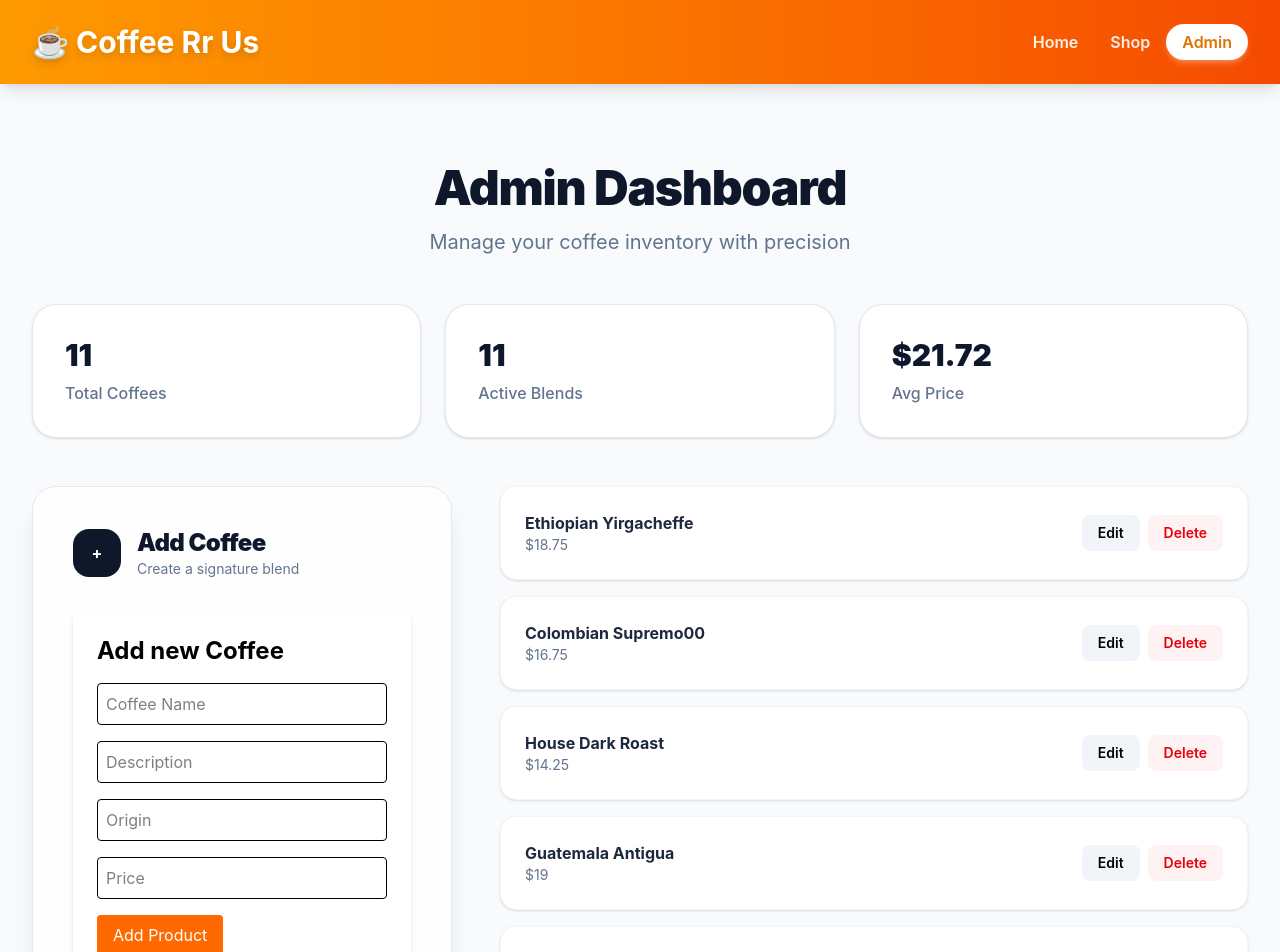
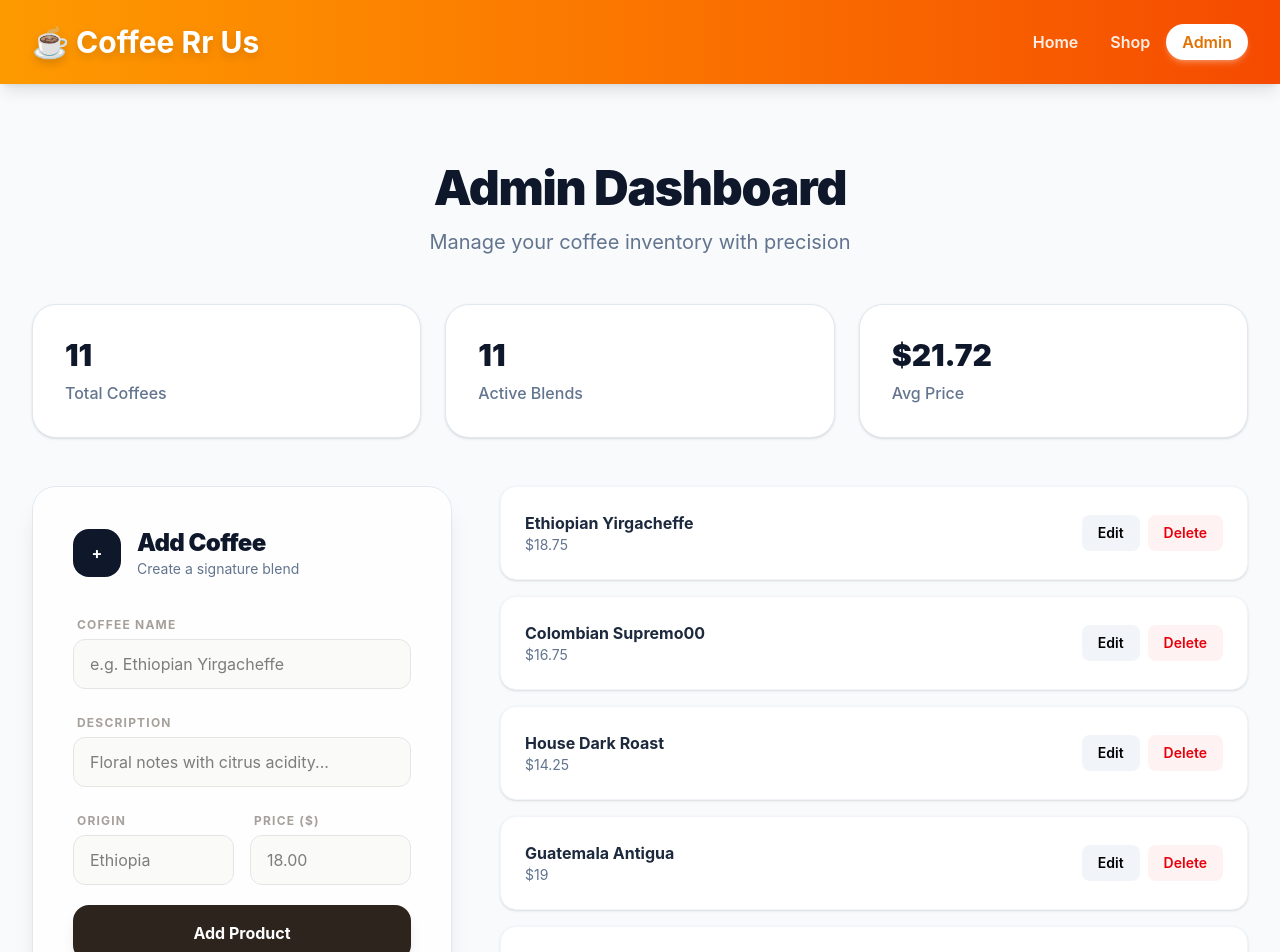
Before and after one commit to derrick-k1/CoffeeRUs, a React (Vite) app: page /admin in a window 1280 px wide. Shown: the top 952 px of the page. Built offline with nearby package versions, Linux system fonts and the light colour scheme; data requests are answered from the project's data file.

Commit message:
feat: simplify ProductForm with unified state and dynamic add/edit modes

```diff
--- a/src/components/ProductForm.jsx
+++ b/src/components/ProductForm.jsx
@@ -1,99 +1,116 @@
-import React, { useState, useEffect } from 'react'
+import React, { useState, useEffect } from 'react';
 
-function ProductForm({ initial, onSubmit }) {
-    const [name, setName] = useState('');
-    const [description, setDescription] = useState('');
-    const [price, setPrice] = useState('');
-    const [origin, setOrigin] = useState('');
+export default function ProductForm({ initial, onSubmit }) {
+    // 1. Single state object for cleaner code
+    const [formData, setFormData] = useState({
+        name: '',
+        description: '',
+        price: '',
+        origin: ''
+    });
 
-    // ✅ THIS IS THE FIX (auto-fill when editing)
+    // 2. ✅ Auto-fill when editing (Syncing with the 'initial' prop)
     useEffect(() => {
         if (initial?.id) {
-            setName(initial.name || '');
-            setDescription(initial.description || '');
-            setPrice(initial.price || '');
-            setOrigin(initial.origin || '');
+            setFormData({
+                name: initial.name || '',
+                description: initial.description || '',
+                price: initial.price || '',
+                origin: initial.origin || ''
+            });
         } else {
-            setName('');
-            setDescription('');
-            setPrice('');
-            setOrigin('');
+            setFormData({ name: '', description: '', price: '', origin: '' });
         }
     }, [initial]);
+
+    // 3. Generic handler to update any field
+    const handleChange = (e) => {
+        const { name, value } = e.target;
+        setFormData(prev => ({ ...prev, [name]: value }));
+    };
 
     function handleSubmit(event) {
         event.preventDefault();
 
+        // Pass the data up with the same logic as your current code
         onSubmit({
             id: initial?.id || Date.now(),
-            name,
-            description,
-            price: Number(price),
-            origin,
+            ...formData,
+            price: Number(formData.price),
             status: "active"
         });
 
-        // clear ONLY after adding, not during edit
+        // ✅ Clear ONLY after adding new coffee, not during edit
         if (!initial?.id) {
-            setName('');
-            setDescription('');
-            setPrice('');
-            setOrigin('');
+            setFormData({ name: '', description: '', price: '', origin: '' });
         }
     }
 
     return (
-        <form onSubmit={handleSubmit}
-            className="bg-white p-6 rounded-lg shadow-md space-y-4">
-
-            <h2 className="text-2xl font-bold">
-                {initial?.id ? "Edit Coffee" : "Add new Coffee"}
-            </h2>
-
+        <form onSubmit={handleSubmit} className="space-y-5">
+            {/* Field: Name */}
+            <div>
+                <label className="text-xs font-bold uppercase text-stone-400 tracking-widest ml-1">Coffee Name</label>
                 <input
+                    name="name"
                     type="text"
-                placeholder='Coffee Name'
-                value={name}
-                onChange={(e) => setName(e.target.value)}
-                className='w-full border p-2 rounded'
+                    placeholder="e.g. Ethiopian Yirgacheffe"
+                    value={formData.name}
+                    onChange={handleChange}
+                    className="w-full mt-1 px-4 py-3 rounded-xl border border-stone-200 bg-stone-50 focus:ring-2 focus:ring-amber-500 outline-none transition-all"
                     required
                 />
+            </div>
 
+            {/* Field: Description */}
+            <div>
+                <label className="text-xs font-bold uppercase text-stone-400 tracking-widest ml-1">Description</label>
                 <input
+                    name="description"
                     type="text"
-                placeholder='Description'
-                value={description}
-                onChange={(e) => setDescription(e.target.value)}
-                className='w-full border p-2 rounded'
+                    placeholder="Floral notes with citrus acidity..."
+                    value={formData.description}
+                    onChange={handleChange}
+                    className="w-full mt-1 px-4 py-3 rounded-xl border border-stone-200 bg-stone-50 focus:ring-2 focus:ring-amber-500 outline-none transition-all"
                     required
                 />
+            </div>
 
+            {/* Grid for Origin and Price */}
+            <div className="grid grid-cols-2 gap-4">
+                <div>
+                    <label className="text-xs font-bold uppercase text-stone-400 tracking-widest ml-1">Origin</label>
                     <input
+                        name="origin"
                         type="text"
-                placeholder="Origin"
-                value={origin}
-                onChange={(e) => setOrigin(e.target.value)}
-                className='w-full border p-2 rounded'
+                        placeholder="Ethiopia"
+                        value={formData.origin}
+                        onChange={handleChange}
+                        className="w-full mt-1 px-4 py-3 rounded-xl border border-stone-200 bg-stone-50 outline-none focus:border-amber-500"
                         required
                     />
-
+                </div>
+                <div>
+                    <label className="text-xs font-bold uppercase text-stone-400 tracking-widest ml-1">Price ($)</label>
                     <input
+                        name="price"
                         type="number"
-                placeholder='Price'
-                value={price}
-                onChange={(e) => setPrice(e.target.value)}
-                className='w-full border p-2 rounded'
+                        placeholder="18.00"
+                        value={formData.price}
+                        onChange={handleChange}
+                        className="w-full mt-1 px-4 py-3 rounded-xl border border-stone-200 bg-stone-50 outline-none focus:border-amber-500"
                         required
                     />
+                </div>
+            </div>
 
+            {/* Submit Button */}
             <button
                 type="submit"
-                className='bg-orange-500 text-white px-4 py-2 rounded hover:bg-orange-600 transition-colors duration-300'
+                className="w-full py-4 bg-[#2d241e] hover:bg-amber-800 text-white font-bold rounded-2xl shadow-lg transition-all active:scale-[0.98]"
             >
                 {initial?.id ? "Update Product" : "Add Product"}
             </button>
         </form>
-    )
+    );
 }
-
-export default ProductForm
```
Lines whose indentation alone changed are shown as unchanged.
